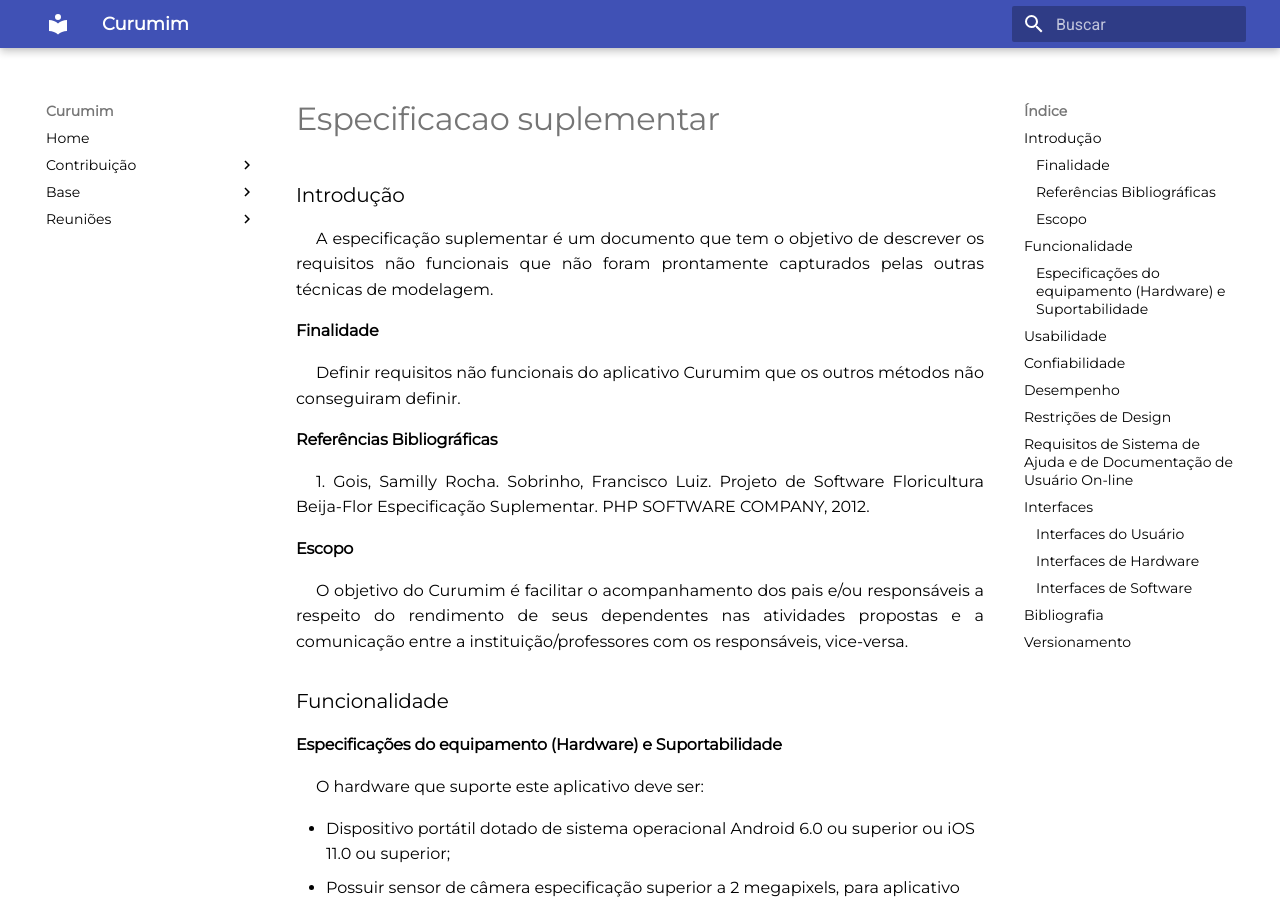
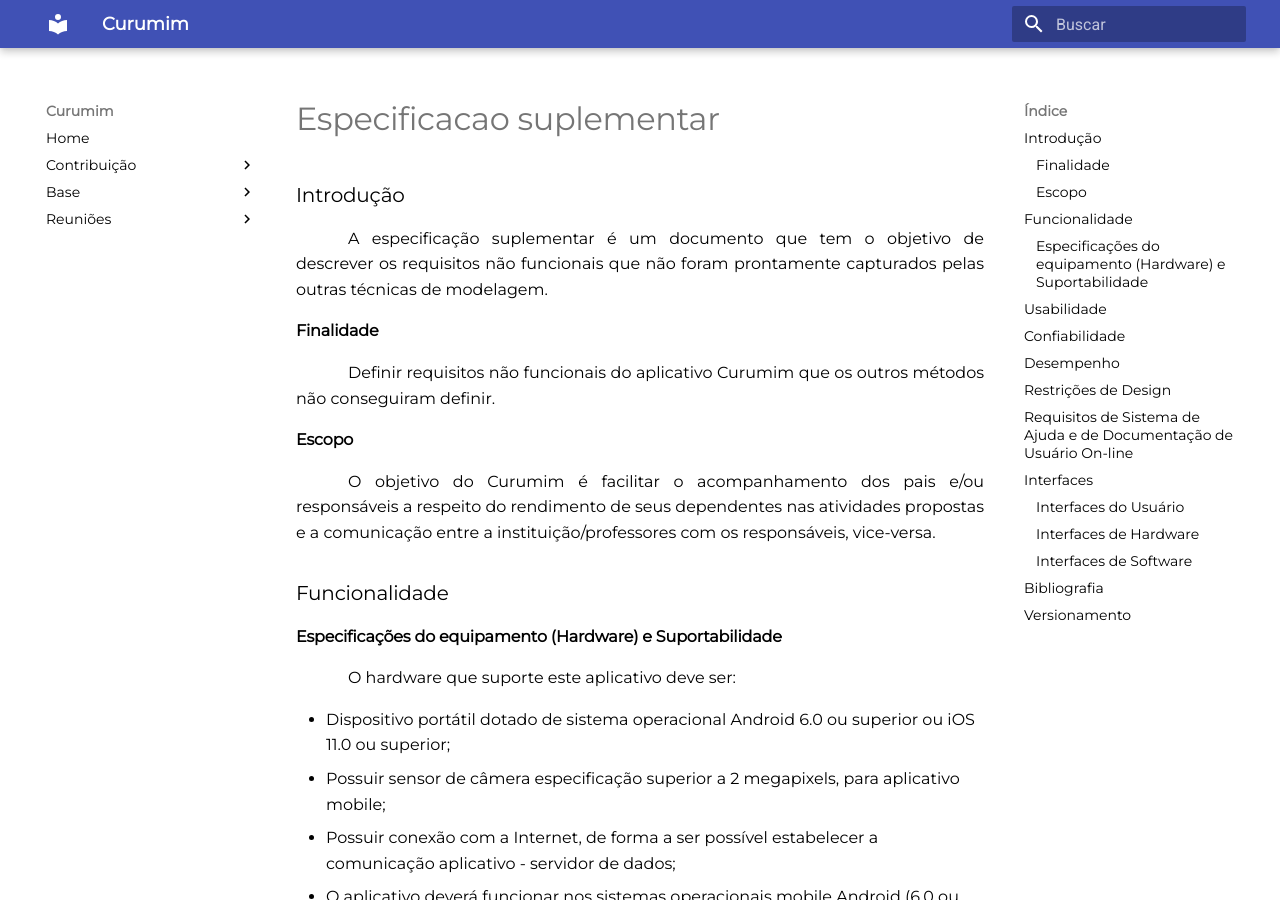
Before and after one commit to UnBArqDsw2021-1/2021.1_G6_Curumim, an MkDocs documentation site: the page built from docs/base/requisitos/modelagem/especificacao-suplementar.md, in a window 1280 px wide and 900 px high. Built offline with MkDocs 1.6.1 and Material for MkDocs 9.7.7, drawn with Linux system fonts in a browser that asks for light colours; some of the changed lines change nothing that is shown.

Commit message:
Padronizando formatação

```diff
--- a/docs/base/requisitos/modelagem/especificacao-suplementar.md
+++ b/docs/base/requisitos/modelagem/especificacao-suplementar.md
@@ -1,25 +1,19 @@
 ### Introdução
 
 <p style="text-indent: 20px; text-align: justify">
-A especificação suplementar é um documento que tem o objetivo de descrever os requisitos não funcionais que não foram prontamente capturados pelas outras técnicas de modelagem.
+&emsp;&emsp;A especificação suplementar é um documento que tem o objetivo de descrever os requisitos não funcionais que não foram prontamente capturados pelas outras técnicas de modelagem.
 </p>
 
 #### Finalidade
 
 <p style="text-indent: 20px; text-align: justify">
-Definir requisitos não funcionais do aplicativo Curumim que os outros métodos não conseguiram definir.
-</p>
-
-#### Referências Bibliográficas
-
-<p style="text-indent: 20px; text-align: justify">
-1. Gois, Samilly Rocha. Sobrinho, Francisco Luiz. Projeto de Software Floricultura Beija-Flor Especificação Suplementar. PHP SOFTWARE COMPANY, 2012.
+&emsp;&emsp;Definir requisitos não funcionais do aplicativo Curumim que os outros métodos não conseguiram definir.
 </p>
 
 #### Escopo
 
 <p style="text-indent: 20px; text-align: justify">
-O objetivo do Curumim é facilitar o acompanhamento dos pais e/ou responsáveis a respeito do rendimento de seus dependentes nas atividades propostas e a comunicação entre a instituição/professores com os responsáveis, vice-versa.
+&emsp;&emsp;O objetivo do Curumim é facilitar o acompanhamento dos pais e/ou responsáveis a respeito do rendimento de seus dependentes nas atividades propostas e a comunicação entre a instituição/professores com os responsáveis, vice-versa.
 </p>
 
 ### Funcionalidade
@@ -27,7 +21,7 @@ O objetivo do Curumim é facilitar o acompanhamento dos pais e/ou responsáveis
 #### Especificações do equipamento (Hardware) e Suportabilidade
 
 <p style="text-indent: 20px; text-align: justify">
-O hardware que suporte este aplicativo deve ser: </p>
+&emsp;&emsp;O hardware que suporte este aplicativo deve ser: </p>
 </p>
 
 - Dispositivo portátil dotado de sistema operacional Android 6.0 ou superior ou iOS 11.0 ou superior;
@@ -62,7 +56,7 @@ O hardware que suporte este aplicativo deve ser: </p>
 ### Requisitos de Sistema de Ajuda e de Documentação de Usuário On-line
 
 <p style="text-indent: 20px; text-align: justify">
-O aplicativo deve possuir dentro de sua própria interface um manual, em formato de perguntas e respostas frequentes que auxiliem ou introduzem o usuário inexperiente ou menor capacitado a utilizar as suas de forma igualitária.
+&emsp;&emsp;O aplicativo deve possuir dentro de sua própria interface um manual, em formato de perguntas e respostas frequentes que auxiliem ou introduzem o usuário inexperiente ou menor capacitado a utilizar as suas de forma igualitária.
 </p>
 
 ### Interfaces
@@ -70,30 +64,30 @@ O aplicativo deve possuir dentro de sua própria interface um manual, em formato
 #### Interfaces do Usuário
 
 <p style="text-indent: 20px; text-align: justify">
-O aplicativo mobile deve possuir uma interface gráfica que suporte telas sensíveis ao toque. Essa mesma interface deve ter seu design construído a partir de informações em texto e ícones.
+&emsp;&emsp;O aplicativo mobile deve possuir uma interface gráfica que suporte telas sensíveis ao toque. Essa mesma interface deve ter seu design construído a partir de informações em texto e ícones.
 </p>
 <p style="text-indent: 20px; text-align: justify">
-A aplicação deve possuir barra de navegação lateral que disponibilize as diferentes seções do aplicativo.
+&emsp;&emsp;A aplicação deve possuir barra de navegação lateral que disponibilize as diferentes seções do aplicativo.
 </p>
 
 #### Interfaces de Hardware
 
 <p style="text-indent: 20px; text-align: justify">
-A ser definido nas fases subsequentes.
+&emsp;&emsp;A ser definido nas fases subsequentes.
 </p>
 
 
 #### Interfaces de Software
 
 <p style="text-indent: 20px; text-align: justify">
-A ser definido nas fases subsequentes.
+&emsp;&emsp;A ser definido nas fases subsequentes.
 </p>
 
 ## Bibliografia
 
-> VAZQUEZ, Carlos Eduardo; Simões, Guilherme Siqueira. Engenharia de Requisitos: software orientado ao negócio. BRASPORT. 1ª edição (2016)
+> - VAZQUEZ, Carlos Eduardo; Simões, Guilherme Siqueira. Engenharia de Requisitos: software orientado ao negócio. BRASPORT. 1ª edição (2016)
 
-> GOIS, Samilly Rocha. Sobrinho, Francisco Luiz. Projeto de Software Floricultura Beija-Flor Especificação Suplementar. PHP SOFTWARE COMPANY, 2012.
+> - GOIS, Samilly Rocha. Sobrinho, Francisco Luiz. Projeto de Software Floricultura Beija-Flor Especificação Suplementar. PHP SOFTWARE COMPANY, 2012.
 
 ## Versionamento
 | Versão | Data | Modificação | Autor |
```
